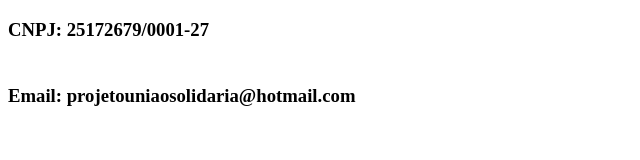
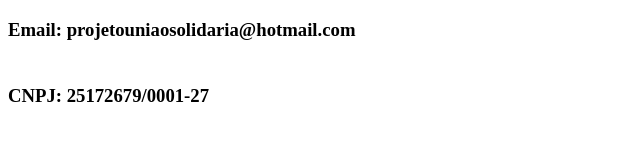
Before and after one commit to adrtrvs/qrcodej, a plain HTML site: page pix.html in a window 1280 px wide. Shown: the whole page, without its empty margins (0-640 px from the left). Drawn offline with Linux system fonts and the light colour scheme.

Commit message:
ajustepix

```diff
--- a/pix.html
+++ b/pix.html
@@ -7,6 +7,6 @@
     <title>Pix</title>
 </head>
 <body>
-    <h3> CNPJ: 25172679/0001-27  <br><br><br> Email: projetouniaosolidaria@hotmail.com</h3>
+    <h3> Email: projetouniaosolidaria@hotmail.com <br><br><br> CNPJ: 25172679/0001-27 </h3>
 </body>
 </html>
```
